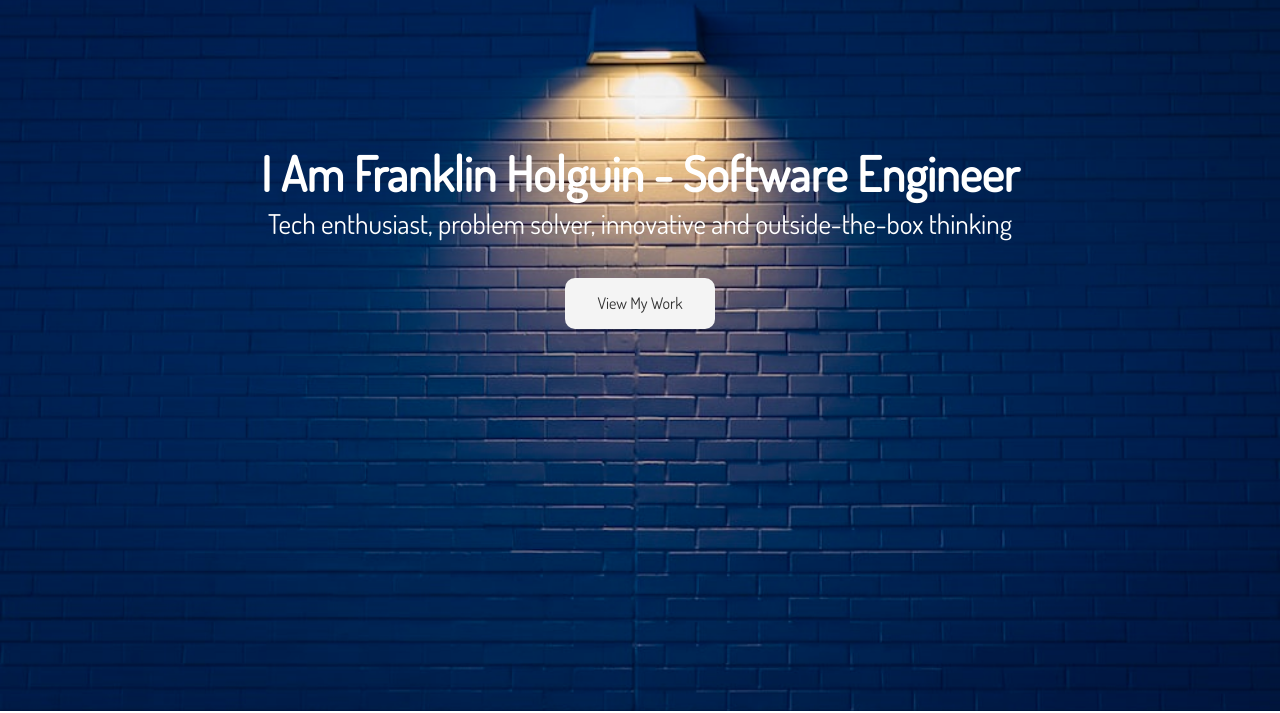
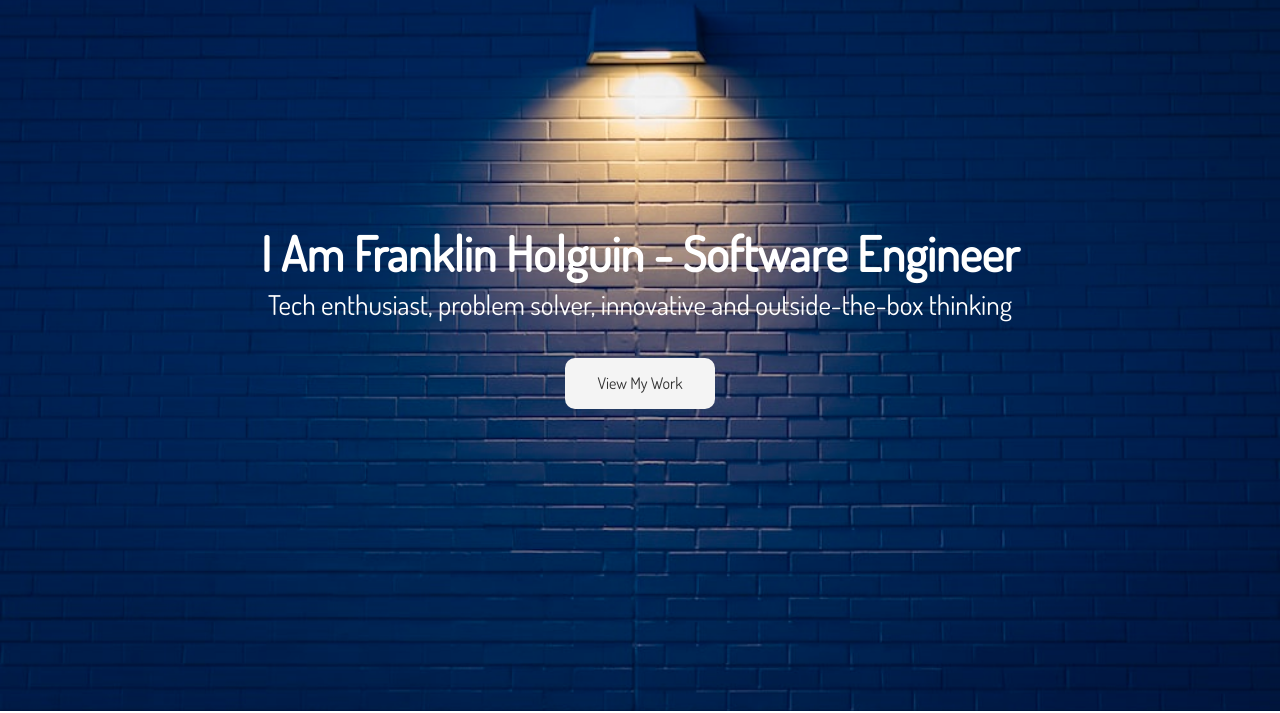
Before and after one commit to franklinholguin/portfolio_web, a website: page dist/index.html in a window 1280 px wide. Shown: the part 89-802 px from the top of the page. Drawn offline with Linux system fonts and the light colour scheme.

Commit message:
Modified Header padding-Top from 15% to 18%

```diff
--- a/scss/main.scss
+++ b/scss/main.scss
@@ -84,7 +84,7 @@ img {
     // Header Content
     .header-content {
       text-align: center;
-      padding-top: 12%;
+      padding-top: 18.5%;
 
       h1 {
         font-size: 3rem;
@@ -238,7 +238,6 @@ img {
       grid-area: bio;
       border-left: 3px solid $main-color;
       padding: 0.8rem;
-
 
       // No tocar
       p {
```
Also changed, not shown: dist/css/main.css, 1 other file.
